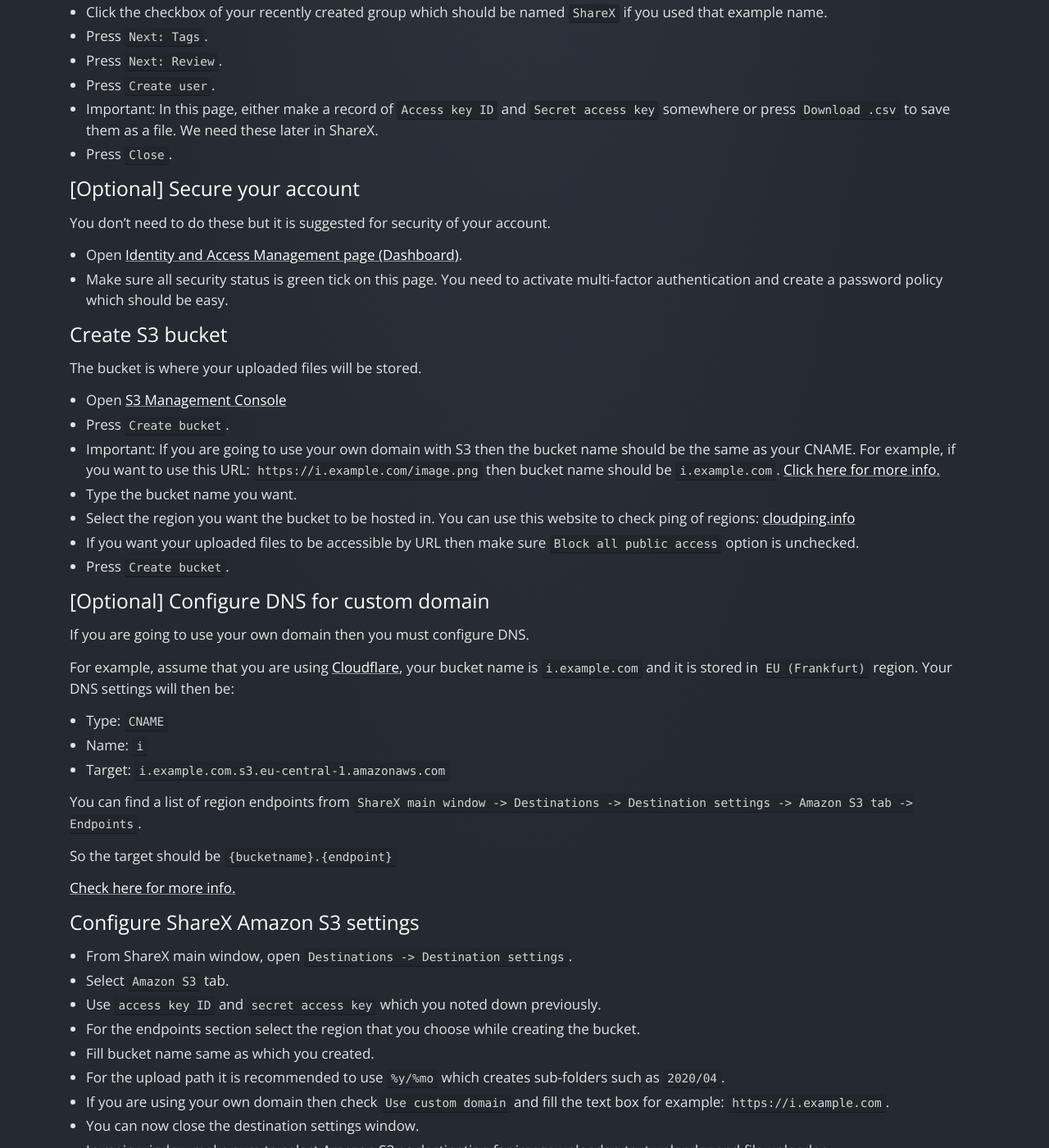
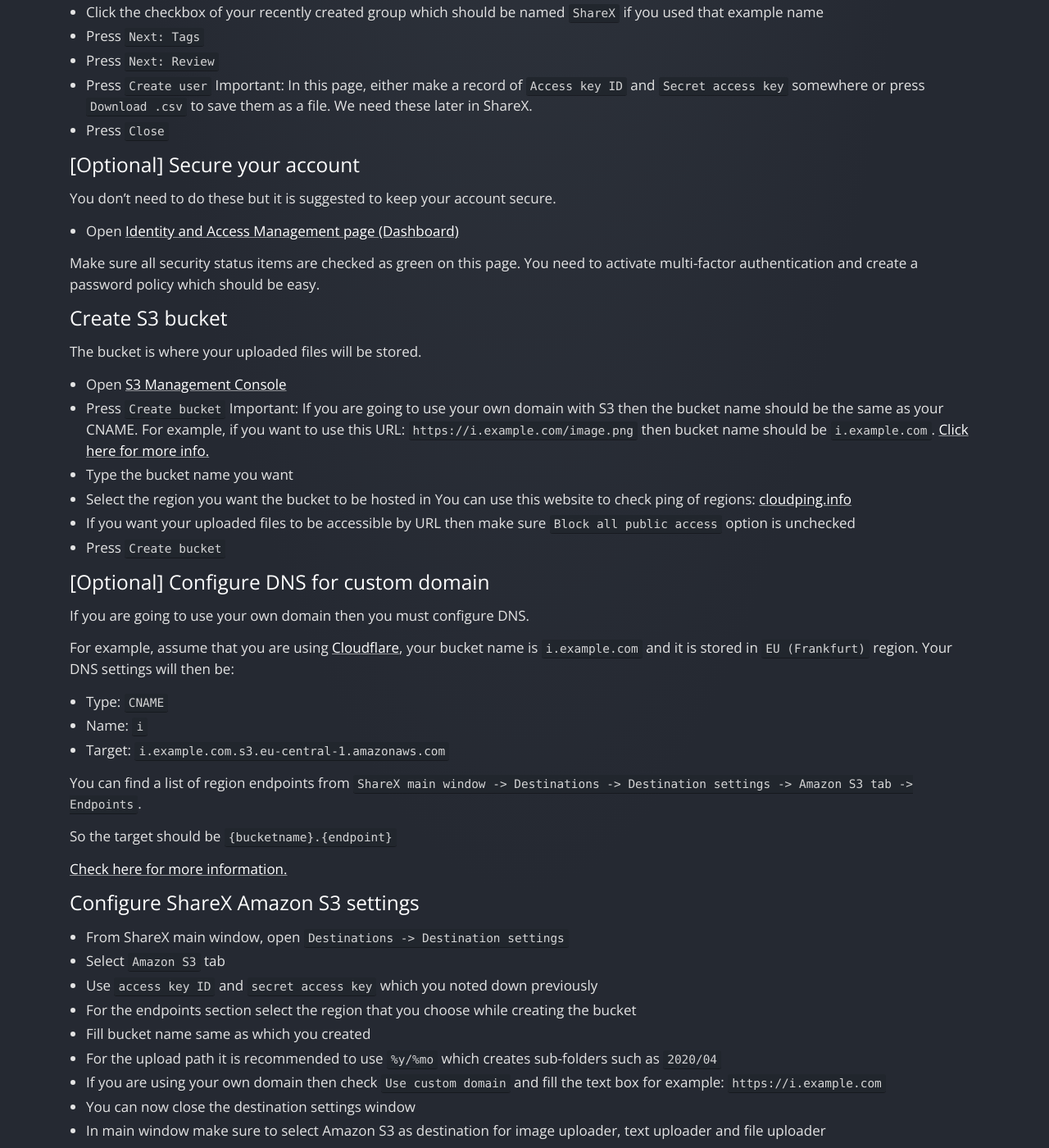
Before and after one commit to ShareX/sharex.github.io, a Jekyll site: the page built from docs/amazon-s3.md, in a window 1280 px wide and 1400 px high, scrolled down 1316 px. Shown: the whole window at 82% size. Built offline with Jekyll 4.4.1, drawn with Linux system fonts in a browser that asks for light colours; some of the changed text lies outside the part shown.

Commit message:
Not dots for bullet points for better readability

```diff
--- a/docs/amazon-s3.md
+++ b/docs/amazon-s3.md
@@ -13,61 +13,63 @@
 
 We are going to create this policy to increase our security by giving only PutObject permission which is used when uploading files.
 
-* Open [policies page](https://console.aws.amazon.com/iam/home?#/policies).
-* Press `Create policy`.
-* Click `Service`, type `S3` and then select `S3`.
-* Click `Actions`, type `PutObject` and then select both `PutObject` and `PutObjectAcl` to give only put object permission.
-* Click `Resources`, make sure `Specific` is selected and then click the `Add ARN` link.
-* Select `Any` to give access to all your buckets. You can uncheck `Any` later if you prefer to use a specific bucket name instead.
-* Select `Any` also for object name.
-* Press `Add` in `Add ARN(s)` dialog.
-* Press `Review policy`.
-* Give a name for the policy, for example `ShareX_PutObject`.
-* Press `Create policy`.
+* Open [policies page](https://console.aws.amazon.com/iam/home?#/policies)
+* Press `Create policy`
+* Click `Service`, type `S3` and then select `S3`
+* Click `Actions`, type `PutObject` and then select both `PutObject` and `PutObjectAcl` to give only put object permission
+* Click `Resources`, make sure `Specific` is selected and then click the `Add ARN` link
+* Select `Any` to give access to all your buckets. You can uncheck `Any` later if you prefer to use a specific bucket name instead
+* Select `Any` also for object name
+* Press `Add` in `Add ARN(s)` dialog
+* Press `Review policy`
+* Give a name for the policy, for example `ShareX_PutObject`
+* Press `Create policy`
 
 ### Create group
 
-* Open [groups page](https://console.aws.amazon.com/iam/home?#/groups).
-* Press `Create New Group`.
-* Give a name for the group, for example `ShareX`.
-* Press `Next Step`.
-* Click `Policy Type` dropdown filter and select `Customer Managed`.
-* Click the checkbox of your recently created policy which should be named `ShareX_PutObject` if you used that example name.
-* Press `Next Step`.
-* Press `Create Group`.
+* Open [groups page](https://console.aws.amazon.com/iam/home?#/groups)
+* Press `Create New Group`
+* Give a name for the group, for example `ShareX`
+* Press `Next Step`
+* Click `Policy Type` dropdown filter and select `Customer Managed`
+* Click the checkbox of your recently created policy which should be named `ShareX_PutObject` if you used that example name
+* Press `Next Step`
+* Press `Create Group`
 
 ### Create user
 
-* Open [users page](https://console.aws.amazon.com/iam/home?#/users).
-* Press `Add user`.
-* Type the username you want.
-* In the access type section, click the check box of `Programmatic access`.
-* Click `Next: Permissions`.
-* Click the checkbox of your recently created group which should be named `ShareX` if you used that example name.
-* Press `Next: Tags`.
-* Press `Next: Review`.
-* Press `Create user`.
-* **Important:** In this page, either make a record of `Access key ID` and `Secret access key` somewhere or press `Download .csv` to save them as a file. We need these later in ShareX.
-* Press `Close`.
+* Open [users page](https://console.aws.amazon.com/iam/home?#/users)
+* Press `Add user`
+* Type the username you want
+* In the access type section, click the check box of `Programmatic access`
+* Click `Next: Permissions`
+* Click the checkbox of your recently created group which should be named `ShareX` if you used that example name
+* Press `Next: Tags`
+* Press `Next: Review`
+* Press `Create user`
+**Important:** In this page, either make a record of `Access key ID` and `Secret access key` somewhere or press `Download .csv` to save them as a file. We need these later in ShareX.
+* Press `Close`
 
 ### [Optional] Secure your account
 
-You don't need to do these but it is suggested for security of your account.
+You don't need to do these but it is suggested to keep your account secure.
 
-* Open [Identity and Access Management page (Dashboard)](https://console.aws.amazon.com/iam/home).
-* Make sure all security status is green tick on this page. You need to activate multi-factor authentication and create a password policy which should be easy.
+* Open [Identity and Access Management page (Dashboard)](https://console.aws.amazon.com/iam/home)
+
+Make sure all security status items are checked as green on this page. You need to activate multi-factor authentication and create a password policy which should be easy.
 
 ### Create S3 bucket
 
 The bucket is where your uploaded files will be stored.
 
 * Open [S3 Management Console](https://s3.console.aws.amazon.com/s3/home)
-* Press `Create bucket`.
-* **Important:** If you are going to use your own domain with S3 then the bucket name should be the same as your CNAME. For example, if you want to use this URL: `https://i.example.com/image.png` then bucket name should be `i.example.com`. [Click here for more info.](http://docs.aws.amazon.com/AmazonS3/latest/dev/VirtualHosting.html#VirtualHostingCustomURLs)
-* Type the bucket name you want.
-* Select the region you want the bucket to be hosted in. You can use this website to check ping of regions: [cloudping.info](https://www.cloudping.info)
-* If you want your uploaded files to be accessible by URL then make sure `Block all public access` option is unchecked.
-* Press `Create bucket`.
+* Press `Create bucket`
+**Important:** If you are going to use your own domain with S3 then the bucket name should be the same as your CNAME. For example, if you want to use this URL: `https://i.example.com/image.png` then bucket name should be `i.example.com`. [Click here for more info.](http://docs.aws.amazon.com/AmazonS3/latest/dev/VirtualHosting.html#VirtualHostingCustomURLs)
+* Type the bucket name you want
+* Select the region you want the bucket to be hosted in
+You can use this website to check ping of regions: [cloudping.info](https://www.cloudping.info)
+* If you want your uploaded files to be accessible by URL then make sure `Block all public access` option is unchecked
+* Press `Create bucket`
 
 ### [Optional] Configure DNS for custom domain
 
@@ -83,18 +85,18 @@
 
 So the target should be `{bucketname}.{endpoint}`
 
-[Check here for more info.](http://docs.aws.amazon.com/AmazonS3/latest/dev/VirtualHosting.html#VirtualHostingCustomURLs)
+[Check here for more information.](http://docs.aws.amazon.com/AmazonS3/latest/dev/VirtualHosting.html#VirtualHostingCustomURLs)
 
 ### Configure ShareX Amazon S3 settings
 
-* From ShareX main window, open `Destinations -> Destination settings`.
-* Select `Amazon S3` tab.
-* Use `access key ID` and `secret access key` which you noted down previously.
-* For the endpoints section select the region that you choose while creating the bucket.
-* Fill bucket name same as which you created.
-* For the upload path it is recommended to use `%y/%mo` which creates sub-folders such as  `2020/04`.
-* If you are using your own domain then check `Use custom domain` and fill the text box for example: `https://i.example.com`.
-* You can now close the destination settings window.
-* In main window make sure to select Amazon S3 as destination for image uploader, text uploader and file uploader.
+* From ShareX main window, open `Destinations -> Destination settings`
+* Select `Amazon S3` tab
+* Use `access key ID` and `secret access key` which you noted down previously
+* For the endpoints section select the region that you choose while creating the bucket
+* Fill bucket name same as which you created
+* For the upload path it is recommended to use `%y/%mo` which creates sub-folders such as  `2020/04`
+* If you are using your own domain then check `Use custom domain` and fill the text box for example: `https://i.example.com`
+* You can now close the destination settings window
+* In main window make sure to select Amazon S3 as destination for image uploader, text uploader and file uploader
 
 Now you are ready to use [Amazon S3](https://aws.amazon.com/s3/) in ShareX!
```
